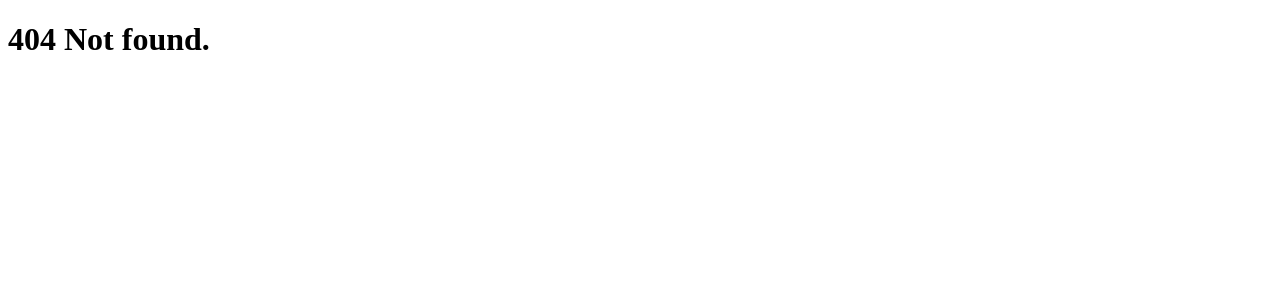
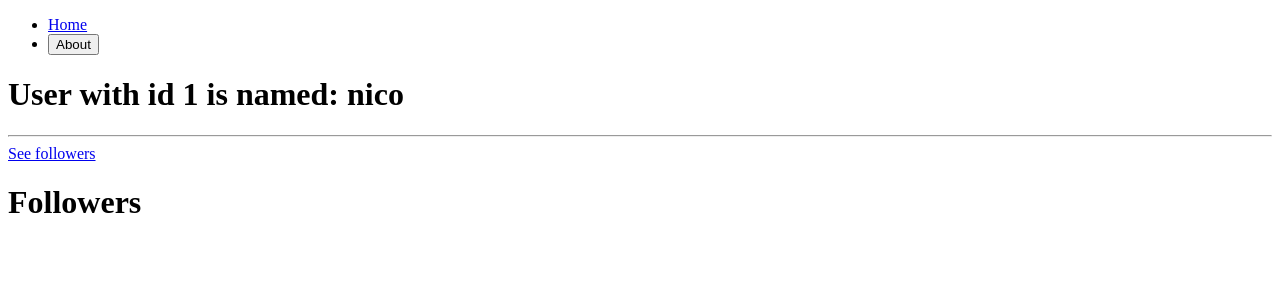
Before and after one commit to jungheeYoo/3-ReactJS-Master, a React (Create React App) app in the folder 4.react-router-v6/: page /users/1/followers in a window 1280 px wide. Before the commit this address had no page. Shown: the top 300 px of the page. Built offline with nearby package versions, Linux system fonts and the light colour scheme.

Commit message:
4-6. Outlet

```diff
--- /dev/null
+++ b/4.react-router-v6/src/screens/users/Followers.tsx
@@ -0,0 +1,5 @@
+// ✅ 4-6. Outlet
+function Followers() {
+  return <h1>Followers</h1>;
+}
+export default Followers;
--- a/4.react-router-v6/src/screens/users/User.tsx
+++ b/4.react-router-v6/src/screens/users/User.tsx
@@ -1,34 +1,82 @@
+// ////////////////////////////////////////////////
+// // ✅ 4-5. useParams
+// // 유저 데이터베이스 만들기
+// // 유저의 자세한 정보가 나올 새로운 스크린 만들기
+
+// // 이 화면을 우리의 Router에 추가
+
+// import { useParams } from 'react-router-dom';
+// import { users } from '../../db';
+
+// function User() {
+//   const params = useParams();
+//   console.log(params);
+//   /* 콘솔 로그
+//   Object
+//     userId: "1"
+//   [[Prototype]]: Object
+//   */
+//   // 파라미터에서 id 꺼내기
+//   const { userId } = useParams();
+//   return (
+//     <h1>
+//       User with id {userId} is named: {users[Number(userId) - 1].name}
+//     </h1>
+//   );
+// }
+// export default User;
+
+// // URL 에서 userId 값이 뭔지 알아내야 함
+// // 유저 화면으로 와서 useParams 작성
+// // useParams 안에는 뭐든지 넣어도 됨. 여기서는 userId 필요함
+// // 이렇게 하면 유저 화면에서 URL 정보를 얻을 수 있음
+// // 라우터 페이지에서 :userId' 콜론(:) 이 들어가야 함
+// // 파라미터에서 id 꺼내기
+
 ////////////////////////////////////////////////
-// ✅ 4-5. useParams
-// 유저 데이터베이스 만들기
-// 유저의 자세한 정보가 나올 새로운 스크린 만들기
+// ✅ 4-6. Outlet
 
-// 이 화면을 우리의 Router에 추가
+// 🔶 또 다른 <Outlet /> 을 render 함
+// 규칙은?
+// 이 Route, 즉, 이 screens 에 자식이 있다면
+// 그 경우가 바로 Outlet 이 사용되는 경우이다
+// Outlet이 이 스크린의 자식을 render하게 되는 것
 
-import { useParams } from 'react-router-dom';
+// ✨ Outlet 은 위치를 체크 해야하거나,
+// 새로운 router 를 만들어야 하거나 이런것들을 하지 않아도 됨
+// 오직 Outlet 만 render 하면 된다
+
+// 즉, User 를 render 하면서 followers 도 User 화면 안의 Outlet 에 넣을 것임
+// 라우터가 두 개나 필요하지 않고, 그냥 자식을 정의하면 된다
+
+import { Link, Outlet, useParams } from 'react-router-dom';
 import { users } from '../../db';
 
 function User() {
-  const params = useParams();
-  console.log(params);
-  /* 콘솔 로그
-  Object
-    userId: "1"
-  [[Prototype]]: Object
-  */
-  // 파라미터에서 id 꺼내기
   const { userId } = useParams();
   return (
-    <h1>
-      User with id {userId} is named: {users[Number(userId) - 1].name}
-    </h1>
+    <div>
+      {/* 위치 컨트롤 가능 */}
+      {/* <Outlet /> */}
+      <h1>
+        User with id {userId} is named: {users[Number(userId) - 1].name}
+      </h1>
+      <hr />
+      {/*
+      // ❌ 여기서는 /followers 라고 하지 않음
+      // 만약 /followers 를 하면 말 그대로 /followers 로 데리고 갈 것임
+      // http://localhost:3000/Followers 로 데려감
+      // 이것을 원하는 것이 아니다
+      // '/'를 쓰면 절대 경로 : root 다음 바로부터 시작하는 경로를 말함
+      // 그래서 여기서는 안씀. 상대 경로 URL로 씀
+      // '/' 빼고 쓰면, 지금 네가 현재 있는 그 경로 다음에 경로가 추가 됨
+      // http://localhost:3000/users/2/followers
+      // 이렇게 하면 자식을 바로 이 Route <User /> 안에서 render 할 수 있다
+      // 그리고 이 Route 는 Root 컴포넌트의 자식이다
+      */}
+      <Link to="followers">See followers</Link>
+      <Outlet />
+    </div>
   );
 }
 export default User;
-
-// URL 에서 userId 값이 뭔지 알아내야 함
-// 유저 화면으로 와서 useParams 작성
-// useParams 안에는 뭐든지 넣어도 됨. 여기서는 userId 필요함
-// 이렇게 하면 유저 화면에서 URL 정보를 얻을 수 있음
-// 라우터 페이지에서 :userId' 콜론(:) 이 들어가야 함
-// 파라미터에서 id 꺼내기
```
Also changed, not shown: 4.react-router-v6/src/Router.tsx (+96 -38 lines).
